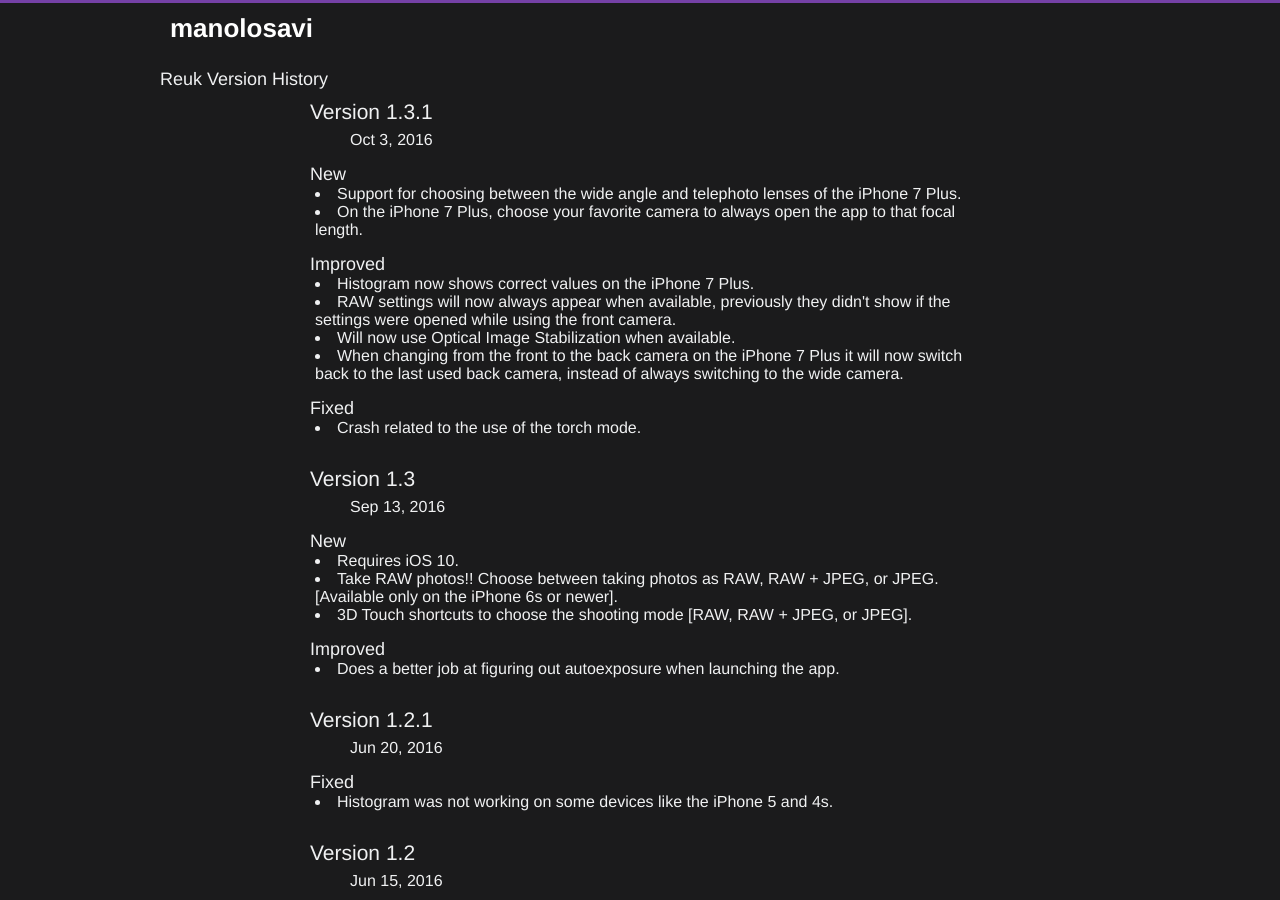
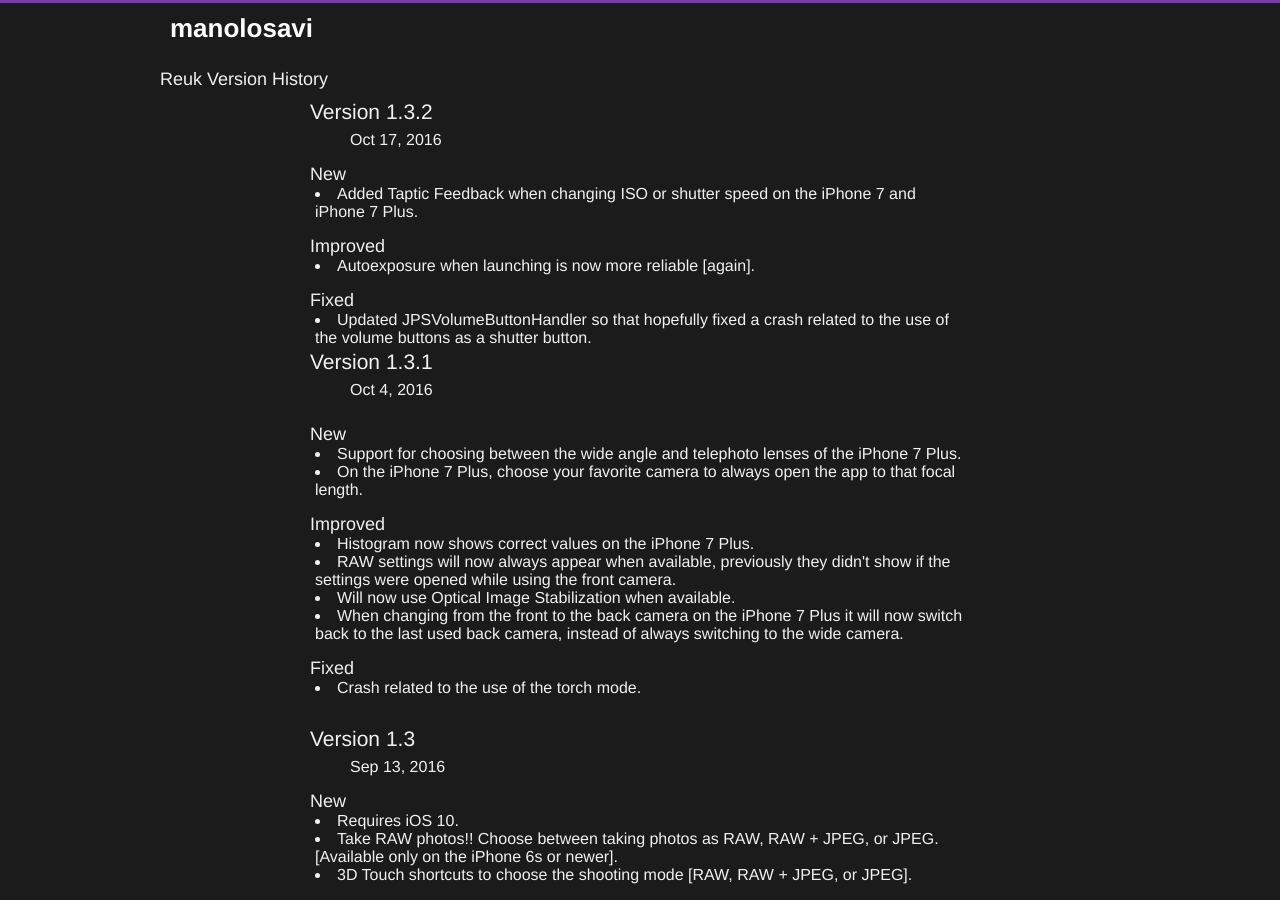
Before and after one commit to manolosavi/manolosavi.github.io, a Jekyll site: the page reuk/history.html, which Jekyll copies as it is, in a window 1280 px wide and 900 px high. Built offline with Jekyll 4.4.1, drawn with Linux system fonts in a browser that asks for light colours; some web fonts are replaced.

Commit message:
Added Reuk v1.3.2 info.

```diff
--- a/reuk/history.html
+++ b/reuk/history.html
@@ -24,8 +24,22 @@
 			<h1>Reuk Version History</h1>
 
 			<div id="version">
+				<h2>Version 1.3.2</h2>
+				<h3>Oct 17, 2016</h3>
+				<h4>New</h4>
+				<ul>
+					<li>Added Taptic Feedback when changing ISO or shutter speed on the iPhone 7 and iPhone 7 Plus.</li>
+				</ul>
+				<h4>Improved</h4>
+				<ul>
+					<li>Autoexposure when launching is now more reliable [again].</li>
+				</ul>
+				<h4>Fixed</h4>
+				<ul>
+					<li>Updated JPSVolumeButtonHandler so that hopefully fixed a crash related to the use of the volume buttons as a shutter button.</li>
+				</ul>
 				<h2>Version 1.3.1</h2>
-				<h3>Oct 3, 2016</h3>
+				<h3>Oct 4, 2016</h3>
 				<h4>New</h4>
 				<ul>
 					<li>Support for choosing between the wide angle and telephoto lenses of the iPhone 7 Plus.</li>
--- a/reuk/index.html
+++ b/reuk/index.html
@@ -22,7 +22,7 @@
 	<div id="main">
 		<div id="top">
 			<div class="wrapper">
-				<h1>Reuk <a href="history.html" title="Version History">1.3.1</a></h1>
+				<h1>Reuk <a href="history.html" title="Version History">1.3.2</a></h1>
 				<div id="iphone6"><div class="screen"></div></div>
 				<div id="iphone6p"><div class="screen"></div></div>
 			</div>
```
